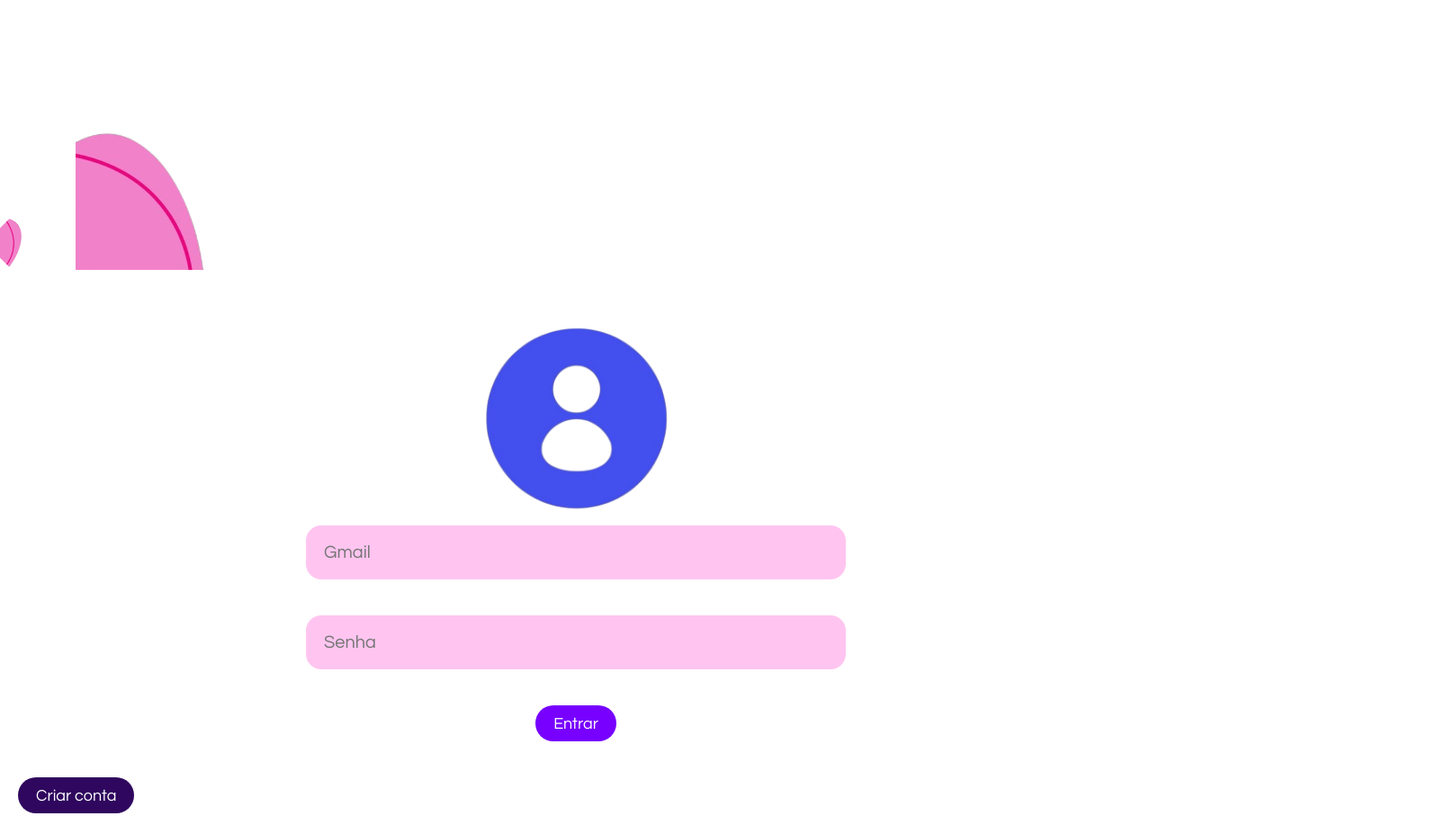
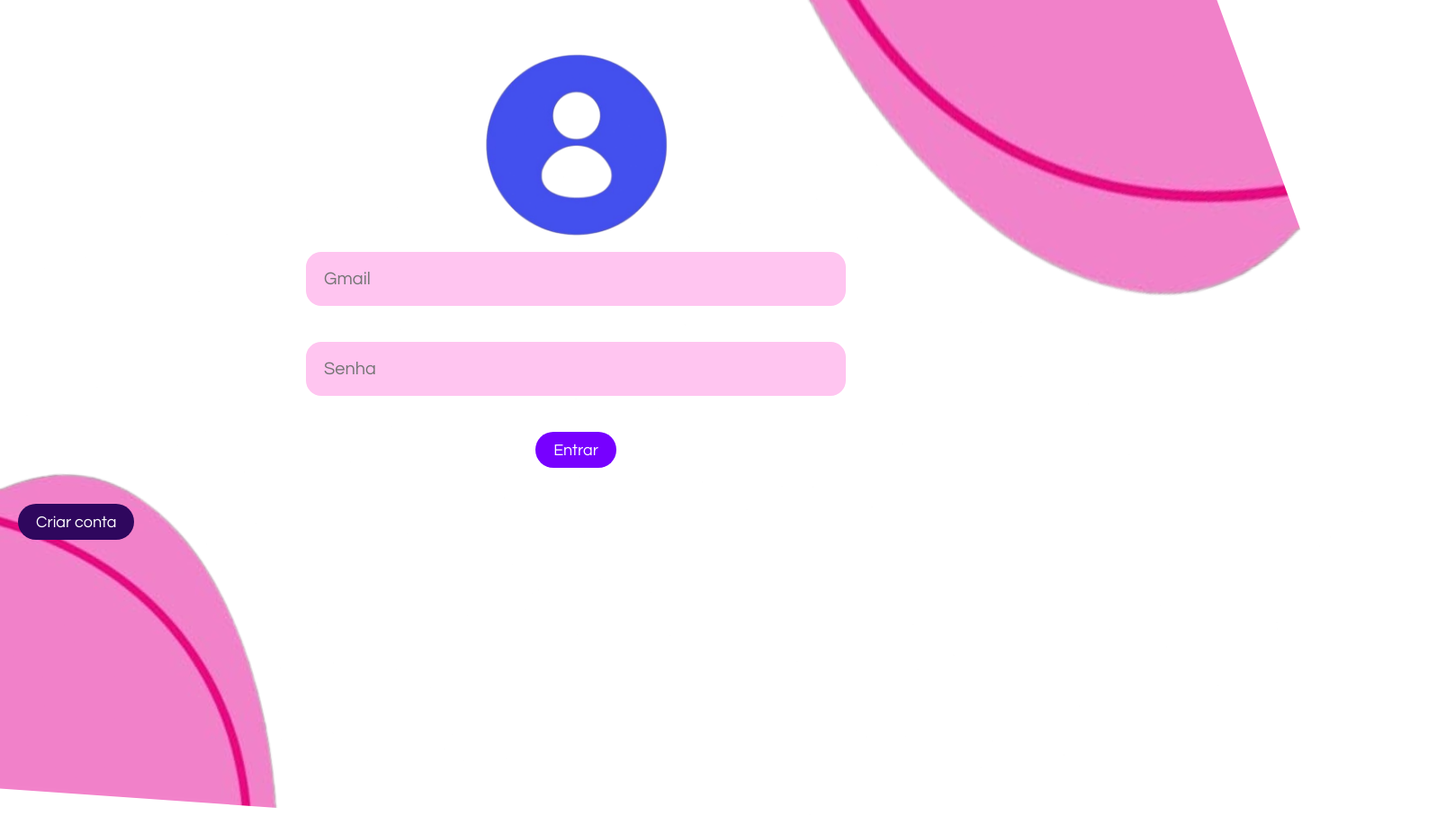
Before and after one commit to DastyWorld1324/SorveteriaDivino, a plain HTML site: page index.html in a window 1280 px wide. Shown: the whole page at 90% size, 1607 px wide, since content can reach past the window. Drawn offline with Linux system fonts and the light colour scheme.

Commit message:
divino com imagens

```diff
--- a/style.css
+++ b/style.css
@@ -12,14 +12,14 @@
         width: 100vw;
         height: 100vh;
         margin: 0;
+        overflow: hidden; /* Remove a barra de rolagem */
 
     }
 
 
 
     .Entrada {
-
-        display: flex;
+        display: flex; /* Usa flexbox para o layout */
         position: relative;
         flex-direction: column; /* Deixa as caixas de texto empilhadas */
         align-items: center; /* Centraliza verticalmente */
@@ -28,7 +28,7 @@
         height: 100%;
         gap: 20px; /* Dá espaçamento entre as caixas de texto */
         margin: 10px 10px 10px 10xp;
-
+        z-index: 2; /* Garante que o conteúdo fique acima de outros elementos */
 
     }
 
@@ -50,6 +50,7 @@
         resize: none; /* Impede redimensionamento pelo usuário */
         border: none; /* Remove qualquer borda */
         outline: none; /* Remove contornos que aparecem ao clicar */
+        z-index: 1;
     }
 
 
@@ -61,33 +62,38 @@
         max-height: auto;
         width: 70%;
         height: auto;
+        z-index: 2; /* Garante que a imagem fique acima de outros elementos */
 
     }
 
     #canto1 {
-        position: relative;
-        max-width:80px;
-        max-height: auto;
-        width: 90%;
-        height: auto;
-        left: 0px;
-        top:10px;
-        transform: rotate(45deg); /* Rotaciona a imagem em 45 graus */
-        }
+    position: absolute;
+    bottom: -100px;
+    left: 0px;
+    max-width: 700px;
+    width: 90%;
+    height: auto;
+    transform: rotate(4deg);
+    z-index: 0; /* Fica atrás dos botões */
+}
 
 
 
     #canto2 {
-        position: relative;
-        max-width: 300px;
-        max-height: auto;
-        width: 90%;
-        height: auto;
+        position: absolute; /* Deixa o posicionamento absoluto */
+        max-width: 900px; /* Largura máxima de 900px */
+        max-height: auto; /* Altura automática */
+        width: 90%; /* Largura máxima de 90% */
+        height: auto; /* Ajusta a altura automaticamente */
+        right: -200px; /* Posiciona a imagem no canto direito */
+        top: -20px; /* Posiciona a imagem no canto superior */
+        z-index: 1; /* Garante que a imagem fique acima de outros elementos */
+        transform: rotate(160deg);
     }
     #entrar {
 
         width: auto;
-        height: clamp(40px, 5vh, 100px);
+        height: clamp(40px, 5vh, 100px); /* Altura ajustada */
         margin-top: 20px; /* Adiciona espaço acima do botão */
         background-color: #7700ff; /* Cor de fundo azul */
         color: white; /* Texto branco */
@@ -120,7 +126,7 @@
         border-radius: 20px; /* Arredonda as bordas */
         cursor: pointer; /* Mostra a mãozinha ao passar o mouse */
         transition: background-color 0.3s ease; /* Animação suave */
-        position: absolute;
+        position: absolute; /* Posiciona o botão de forma absoluta */
         left: 20px;
 
 
```
